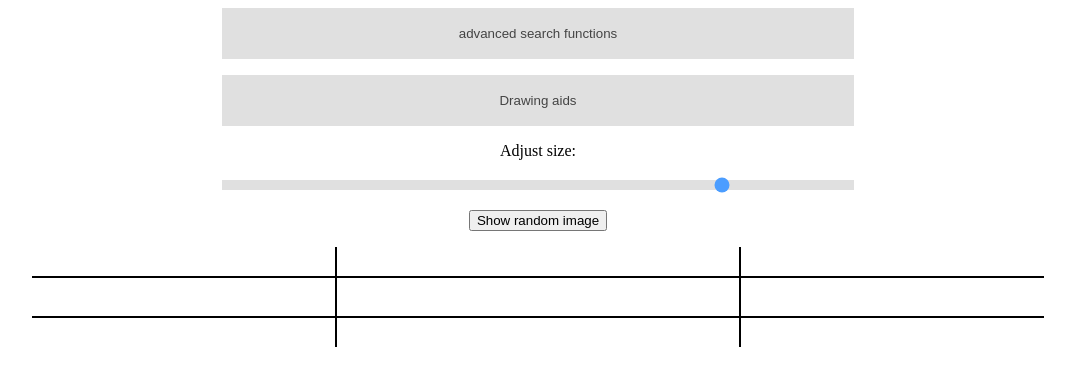
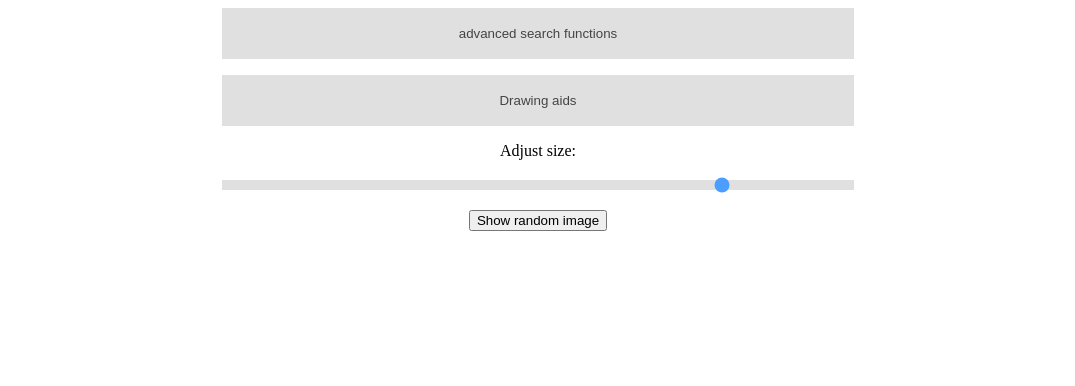
Before and after one commit to samvanemelen/randoref, a plain HTML site: page Index.html in a window 1280 px wide. Shown: the whole page, without its empty margins (102-1177 px from the left). Drawn offline with nearby package versions, Linux system fonts and the light colour scheme; no server answers.

Commit message:
Update styles.css

```diff
--- a/styles.css
+++ b/styles.css
@@ -17,7 +17,6 @@
 }
 
 #container {position: relative;}
-#grid_size {width: 40px; text-align: center;}
 
 #grid {
 	position: absolute;
@@ -45,6 +44,7 @@
 }
 
 .active, .accordion:hover {background-color: #ccc;}
+.numberbox {width: 40px; text-align: center;}
 
 .panel {
 	padding: 0 18px;
@@ -94,7 +94,7 @@
 .switch input {display:none;}
 
 td.bordered {
-	border: 2px solid black;
+	border: 0px solid black;
 	border-collapse: collapse;
 }
 
@@ -105,6 +105,7 @@ table.menu {
 	text-align: center;
 }
 
+table {table-layout: fixed}
 th {font-weight: normal;}
 body {text-align: center;}
 input:checked + .slider {background-color: #2196F3;}
```
